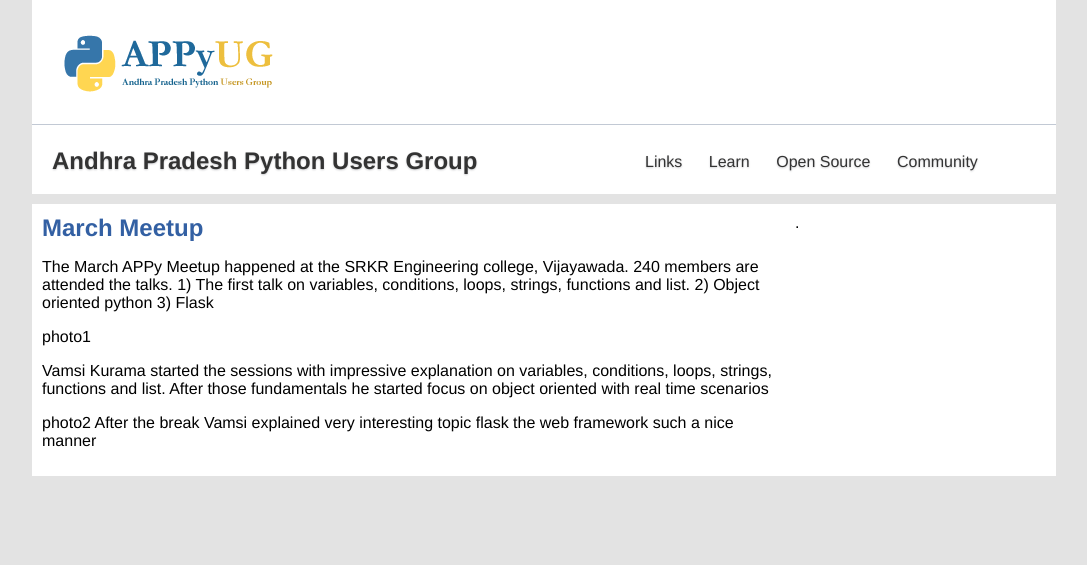
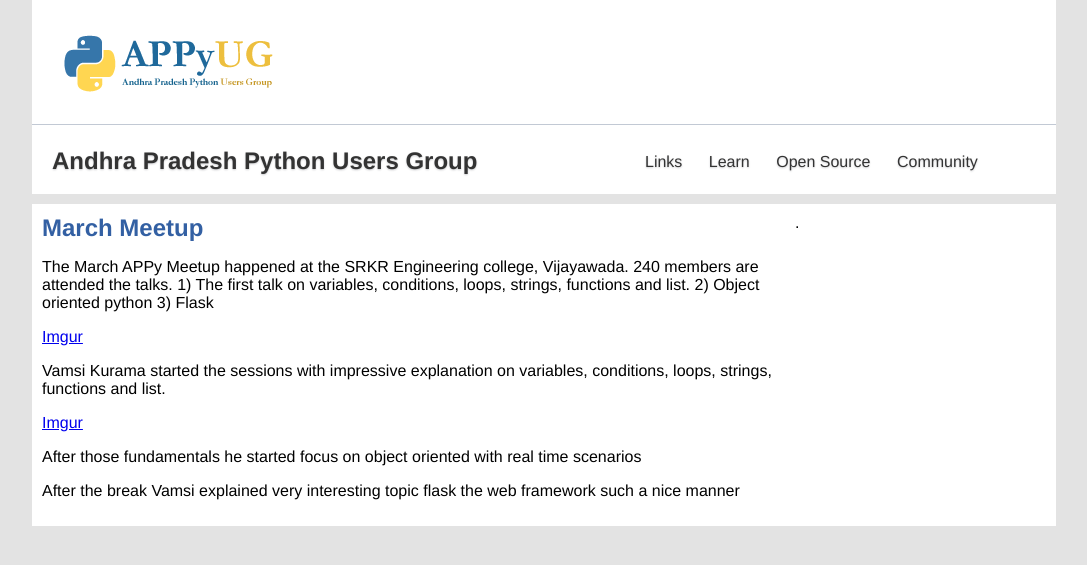
Before and after one commit to APPyUsers/APPyUsers.github.io, a Jekyll site: the page built from _posts/2015-03-27-Mar.md, in a window 1280 px wide. Shown: the top 565 px of the page, without its empty margins (96-1183 px from the left). Built offline with Jekyll 4.4.1, drawn with Linux system fonts in a browser that asks for light colours.

Commit message:
mdformat verify

```diff
--- a/_posts/2015-03-27-Mar.md
+++ b/_posts/2015-03-27-Mar.md
@@ -3,10 +3,6 @@ layout: post_entries
 title: March Meetup
 dated: Friday, March 27, 2015
 ---
-
-
-
-
 
 The March APPy Meetup happened at the SRKR Engineering college, Vijayawada.
 240 members are attended the talks.
@@ -14,10 +10,17 @@ The March APPy Meetup happened at the SRKR Engineering college, Vijayawada.
 2) Object oriented python
 3) Flask
 
-photo1
+
+[Imgur](http://i.imgur.com/KOvVV7N.png)
+
 
 Vamsi Kurama started the sessions with impressive explanation on variables, conditions, loops, strings, functions and list.
+
+
+[Imgur](http://i.imgur.com/G3obRrl.png)
+
+
 After those fundamentals he started focus on object oriented with real time scenarios
 
-photo2
+
 After the break Vamsi explained very interesting topic flask the web framework such a nice manner
```
Also changed, not shown: 2 other files.
